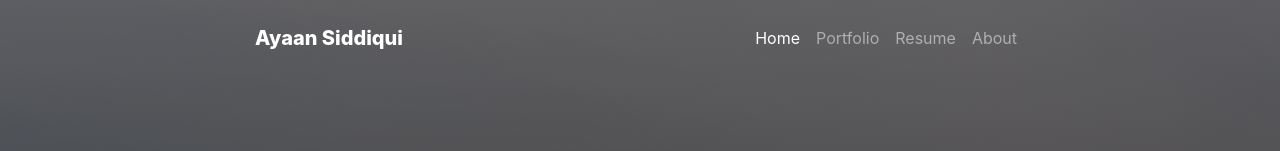
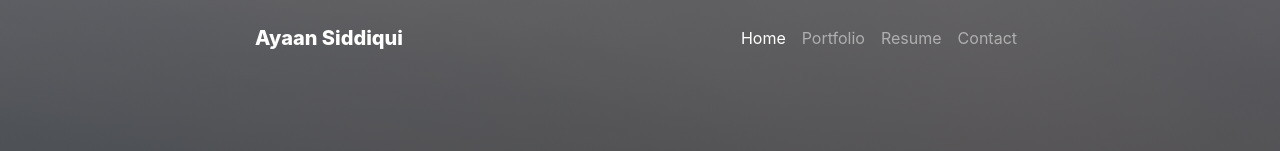
Before and after one commit to ayaanqui/ayaanqui.com, a Next.js app: page / in a window 1280 px wide. Shown: the top 151 px of the page. Built offline with nearby package versions, Linux system fonts and the light colour scheme.

Commit message:
Replaced about page with mailto contact link

```diff
--- a/components/Layout/navbar.js
+++ b/components/Layout/navbar.js
@@ -18,7 +18,11 @@ const Navbar = props => {
 
             <NavLink href="/resume"><a className="nav-link">Resume</a></NavLink>
 
-            <NavLink href="/about"><a className="nav-link">About</a></NavLink>
+            <li className={`nav-item`}>
+              <a href="mailto:moahammedayaan.dev@gmail.com" className="nav-link">
+                Contact
+              </a>
+            </li>
           </ul>
         </div>
       </div>
```
Also changed, not shown: pages/about/index.js (deleted, +0 -20 lines).
